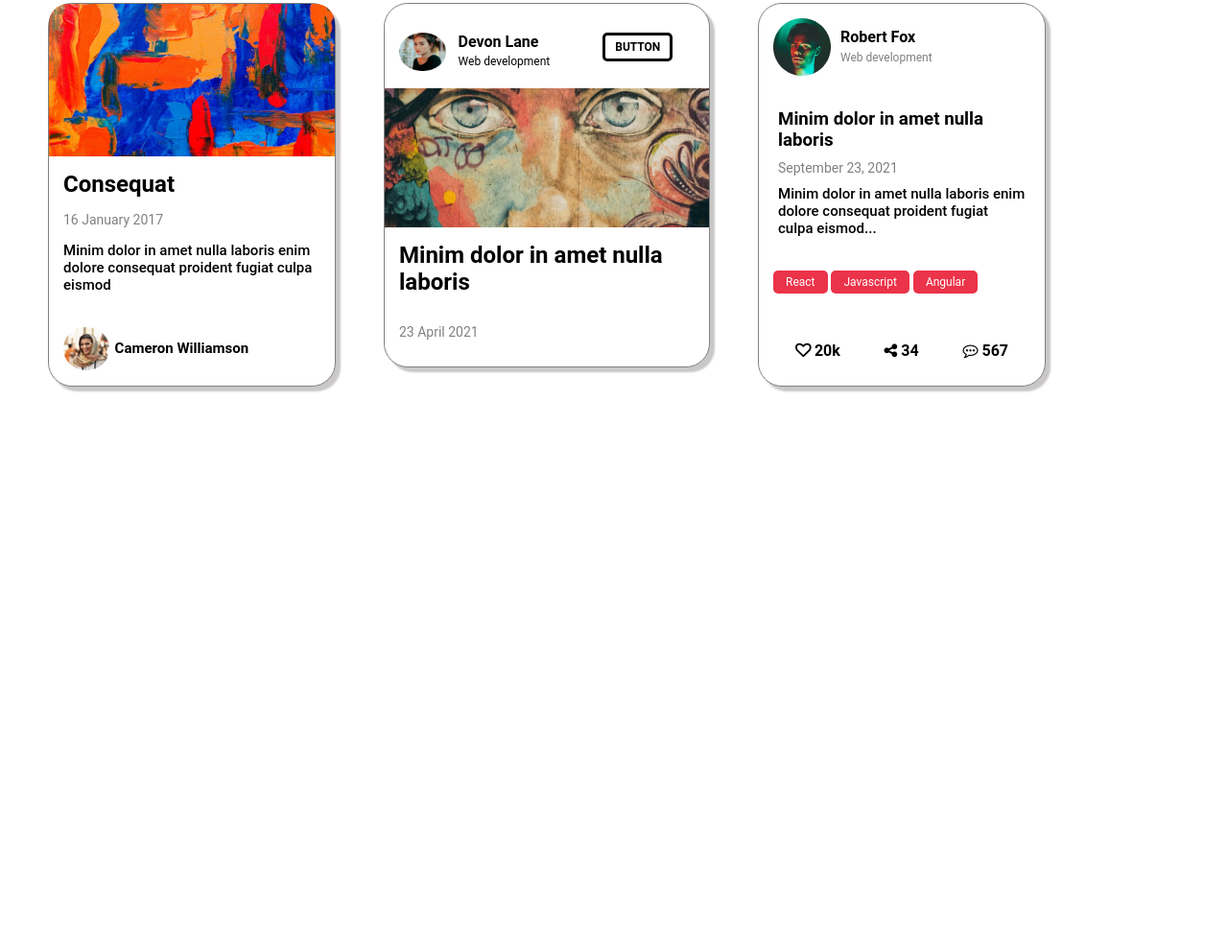
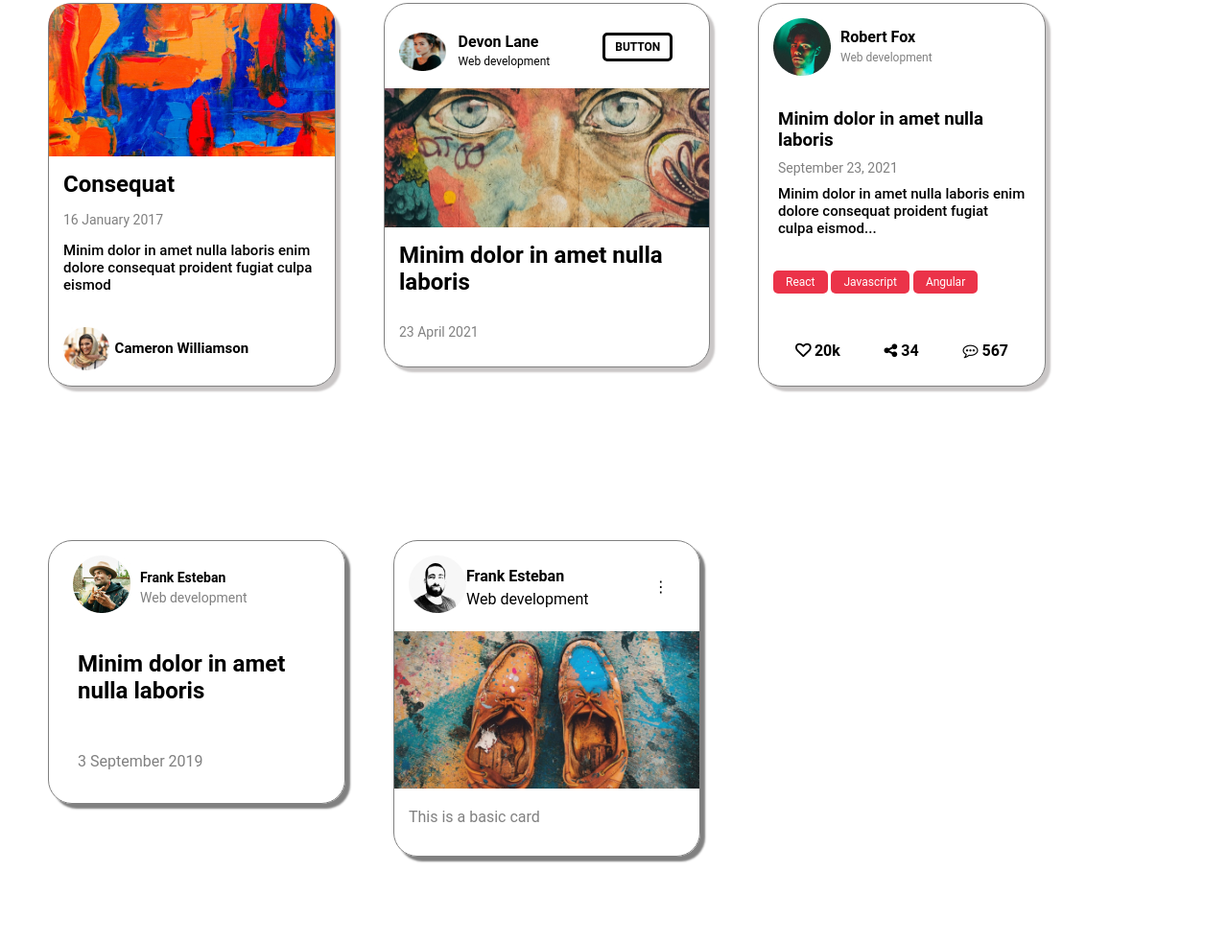
Before and after one commit to Apatakayuss/Cards, a plain HTML site: page index.html in a window 1280 px wide. Shown: the part 567-1550 px from the top of the page at 96% size. Before the commit the page ends 1060 px from the top, so only its background shows below. Drawn offline with Linux system fonts and the light colour scheme.

Commit message:
Third commit

```diff
--- a/index.html
+++ b/index.html
@@ -144,7 +144,7 @@
                 </div>
 
                 <div class="icons"
-                    style="margin-top: 30px; padding: 0 15px 0 15px; font-weight: 600; justify-content: around; display: flex;">
+                    style="margin-top: 30px; padding: 0 15px 0 15px; font-weight: 600; justify-content: space-between; display: flex;">
                     <span><i class="fa fa-heart-o" aria-hidden="true" style="font-weight: 600;"></i> 20k</span>
                     <span><i class="fa fa-share-alt" aria-hidden="true"></i> 34</span>
                     <span><i class="fa fa-commenting-o" aria-hidden="true"></i> 567</span>
@@ -153,7 +153,51 @@
         </div>
 
 
+        <div class="third-line" style="display: flex;">
 
+            <div class="card-7">
+                <section id="section-7" style="display: flex;">
+                    <div class="profile">
+                        <img src="cap guy.jpg" alt="" style="padding-left: 10px;">
+                    </div>
+                    <div class="name" style="display: flex; flex-direction: column; padding-top: 15px; margin-left: 10px;">
+                        <h3 style="font-size: 14px; margin-bottom: 5px;">Frank Esteban</h3>
+                        <p style="font-size: 14px; color: gray">Web development</p>
+                    </div>
+                </section>
+
+                <div class="text" style="padding: 0 15px">
+                    <h2 style="margin: 35px auto; font-weight: bold;">Minim dolor in amet nulla laboris</h2>
+                    <p style="font-size: 16px; color: gray; padding: 15px 15px 10px 0;">3 September 2019</p>
+                </div>
+            </div>
+
+            <div class="card-8">
+                <section id="section-8" style="display: flex; padding: 15px;">
+                    <div class="profile">
+                        <img src="frank esteban.jpg" alt="">
+                    </div>
+                    <div class="name" style="padding-top: 12px;">
+                        <h2 style="font-size: 16px; margin-bottom: 5px;">Frank Esteban</h2>
+                        <p style="font-size: 16px;">Web development</p>
+                    </div>
+
+                    <span>
+                        <span style="margin-left: 50px;">&#8942;</span>
+                    </span>
+                </section>
+
+                <div class="image" style="height: 50%; width: 100%;">
+                    <img src="rough shoe.png" alt="" style="height: 100%; width: 100%;">
+                </div>
+
+                <div class="text" style="display: flex; text-align: center;">
+                    <p style="padding: 20px 15px; color: gray;">This is a basic card</p>
+                </div>
+
+            </div>
+
+        </div>
     </main>
 </body>
 
--- a/style.css
+++ b/style.css
@@ -175,6 +175,36 @@ span{
     border-radius: 5px;
 }
 
+.card-7{
+    height: 275px;
+    width: 310px;
+    border-radius: 25px;
+    margin-bottom: 90px;
+    margin-left: 50px;
+    margin-top: 70px;
+    box-shadow: 5px 5px 2px gray;
+    border: 1px solid gray;
+    padding: 15px;
+}
+
+
+
+
+
+
+
+
+.card-8{
+    height: 330px;
+    width: 320px;
+    border-radius: 25px;
+    margin-bottom: 90px;
+    margin-left: 50px;
+    margin-top: 70px;
+    box-shadow: 5px 5px 2px gray;
+    border: 1px solid gray;
+
+}
 
 
 
@@ -189,7 +219,7 @@ span{
     }
 }
 @media screen and (max-width: 400px){
-    .first-line{
+    .first-line, .second-line, .third-line{
         display: flex;
         flex-direction: column;
     }
```
Also changed, not shown: cap guy.jpg (added), frank esteban.jpg (added), rough shoe.png (added).
